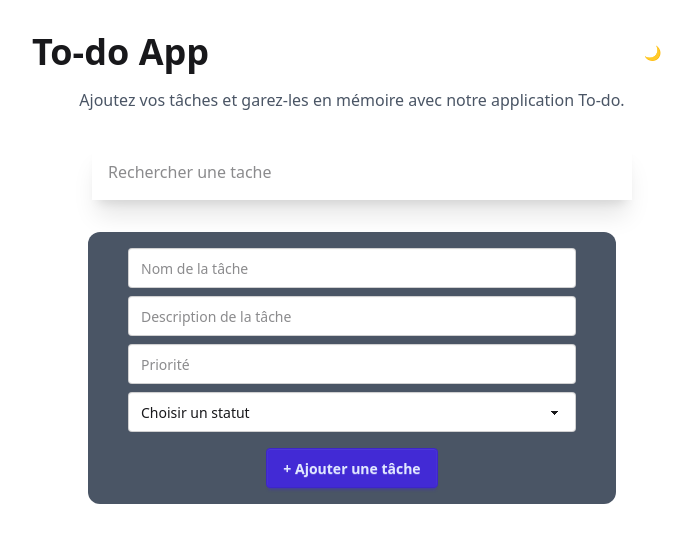
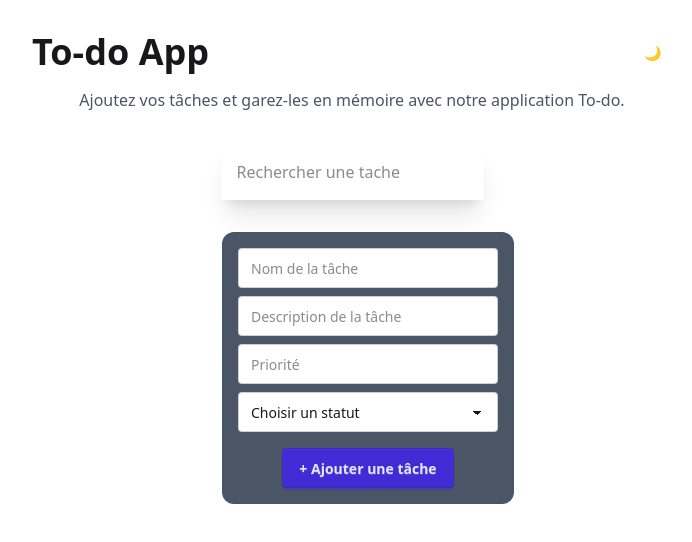
Before and after one commit to NBertrand1/todo-app-react, a React (Vite) app: page / in a window 1280 px wide. Shown: the top 542 px of the page, without its empty margins (288-980 px from the left). Built offline with nearby package versions, Linux system fonts and the light colour scheme.

Commit message:
working on responsive

```diff
--- a/src/App.jsx
+++ b/src/App.jsx
@@ -66,7 +66,7 @@ function App() {
           </button>
         </header>
         <p className='text-center text-gray-600'>Ajoutez vos tâches et garez-les en mémoire avec notre application To-do.</p>
-        <div className='flex flex-col gap-4 m-8'>
+        <div className='flex flex-col gap-4 p-4 md:p-8'>
           <TodoList
             todos={filteredTodos}
             onDelete={handleDeleteTodo}
--- a/src/components/TodoForm.jsx
+++ b/src/components/TodoForm.jsx
@@ -36,7 +36,7 @@ function TodoForm({ onAdd, editingTodo, onUpdate }) {
   return (
     <>
       {/* Formulaire d'ajout */}
-      <form onSubmit={handleSubmit} className='place-items-center p-4 bg-gray-600 rounded-xl m-4 md:w-x2l'>
+      <form onSubmit={handleSubmit} className='place-items-center p-4 bg-gray-600 rounded-xl m-4 w-full md:max-w-2xl'>
         <section className='space-y-2 flex flex-col w-full max-w-md mx-auto'>
           {/* The name attribute is indispensable for handleChange because it allows the function to dynamically update the corresponding property in the state object based on the input field's name. */}
           <input
--- a/src/components/TodoList.jsx
+++ b/src/components/TodoList.jsx
@@ -8,7 +8,7 @@ function TodoList({ todos, onDelete, onEdit, onSearch }) {
                     name="search-bar"
                     id=""
                     placeholder="Rechercher une tache"
-                    className="ml-5 shadow-xl p-4 border-s-amber-950 md:w-135"
+                    className="shadow-xl p-4 border-s-amber-950 w-full max-w-md"
                     onChange={(e) => onSearch(e.target.value)}
                 />
             </div>
@@ -17,7 +17,7 @@ function TodoList({ todos, onDelete, onEdit, onSearch }) {
                 <ul className="grid grid-cols-1  md: gap-4 w-2xl justify-center">
                     {todos.map((todo) => (
                         <li key={todo.id}>
-                            <article className='border-amber-700 rounded-2xl p-4 m-4 border-2 flex bg-base-100 shadow-xl'>
+                            <article className='border-amber-700 rounded-2xl p-4 m-4 border-2 flex flex-col md:flex-row bg-base-100 shadow-xl'>
                                 <div className='flex flex-col md:w-full'>
                                     <h2 className="text-xl font-bold">{todo.name}</h2>
                                     <p className="text-gray-600">{todo.description}</p>
@@ -26,7 +26,7 @@ function TodoList({ todos, onDelete, onEdit, onSearch }) {
                                         <span className="badge badge-secondary">{todo.statut || "Statut non défini"}</span>
                                     </div>
                                 </div>
-                                <div className="flex flex-col gap-2 ml-4">
+                                <div className="flex flex-row md:flex-col gap-2 mt-4 md:mt-0 md:ml-4 justify-end">
                                     <button
                                         className="btn btn-sm btn-info"
                                         onClick={() => onEdit(todo)}
```
